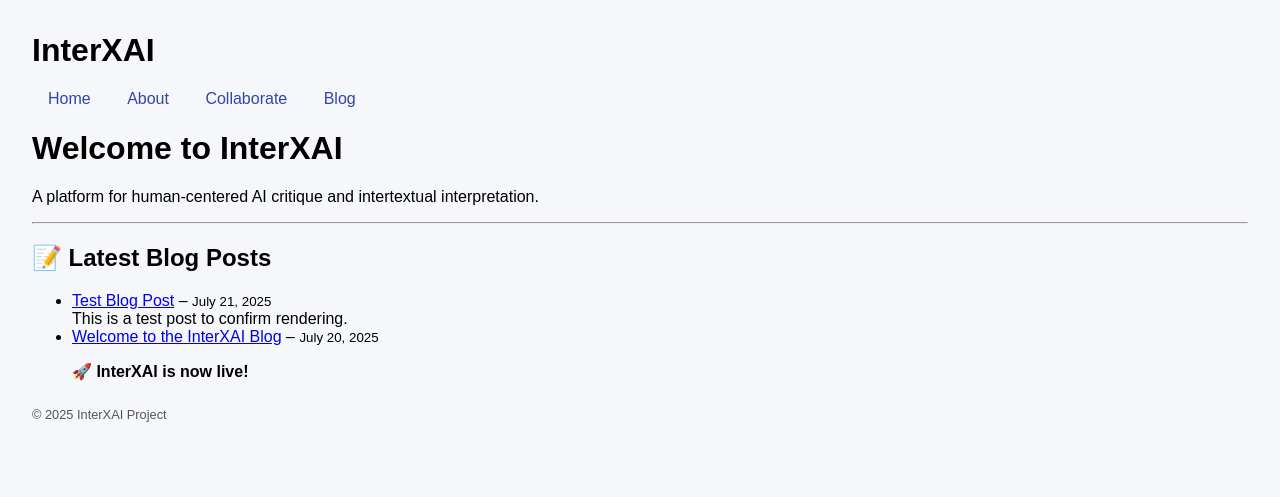
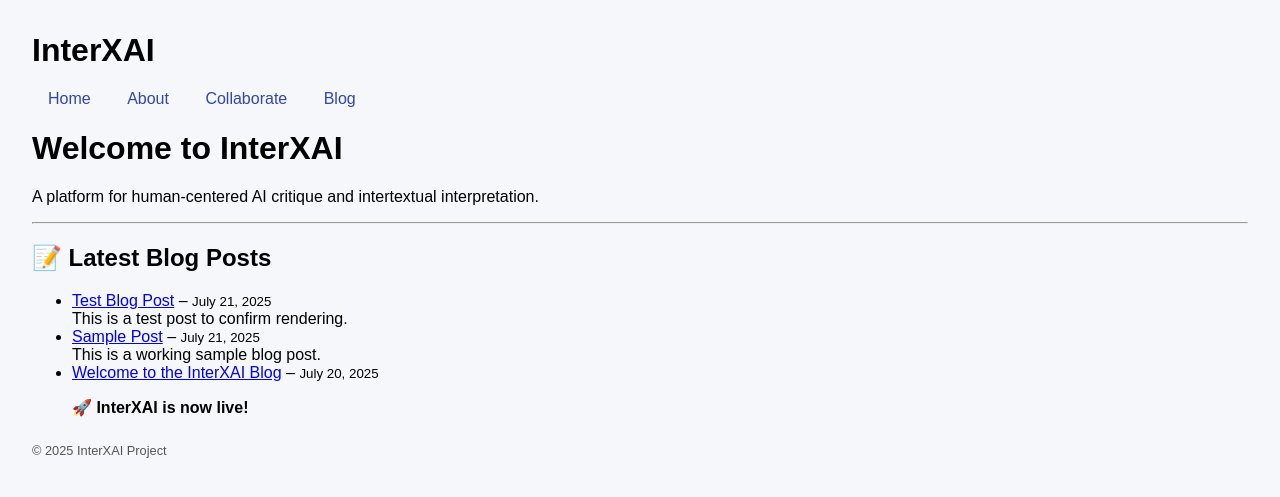
Before and after one commit to bfiliks/interxai.github.io, a Jekyll site: the page built from index.md, in a window 1280 px wide. Shown: the top 497 px of the page. Built offline with Jekyll 4.4.1, drawn with Linux system fonts in a browser that asks for light colours; some of the changed lines change nothing that is shown.

Commit message:
Save local changes before pull

```diff
--- a/_config.yml
+++ b/_config.yml
@@ -1,9 +1,4 @@
-title: InterXAI
-email: felixo2@illinois.edu
-description: Human-Centered Explainable AI meets Intertextuality
-baseurl: "/interxai.github.io"
-url: "https://bfiliks.github.io"
-
+title: InterXAI Blog Demo
 collections:
   posts:
     output: true
--- a/_layouts/post.html
+++ b/_layouts/post.html
@@ -5,9 +5,7 @@ layout: default
 <article>
   <h1>{{ page.title }}</h1>
   <p><small><em>{{ page.date | date: "%B %d, %Y" }}</em></small></p>
-
   {{ content }}
-
   <hr>
   <p><a href="{{ site.baseurl }}/blog/">← Back to All Posts</a></p>
 </article>
--- /dev/null
+++ b/_posts/2025-07-21-sample-post.md
@@ -0,0 +1,8 @@
+---
+layout: post
+title: "Sample Post"
+date: 2025-07-21
+excerpt: "This is a working sample blog post."
+---
+
+This is the full content of the sample blog post. It confirms that blog rendering is working correctly.
```
